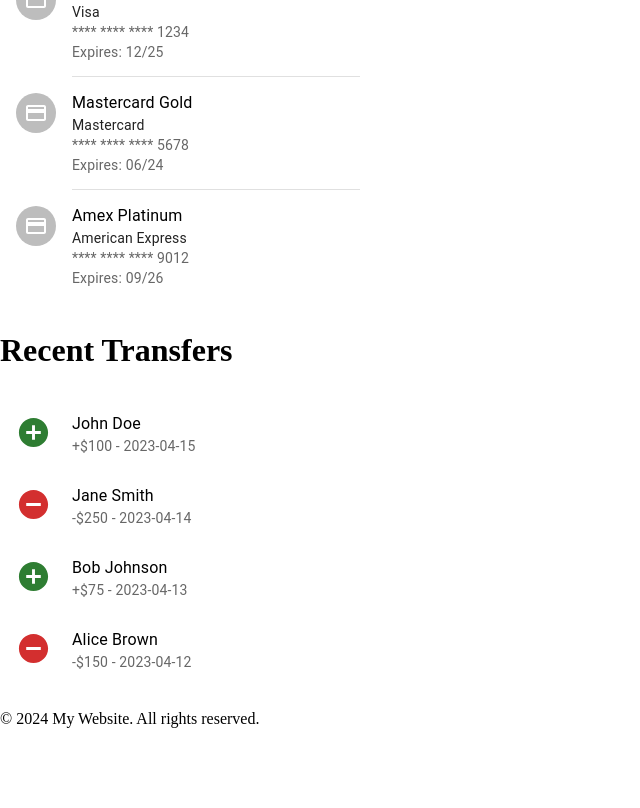
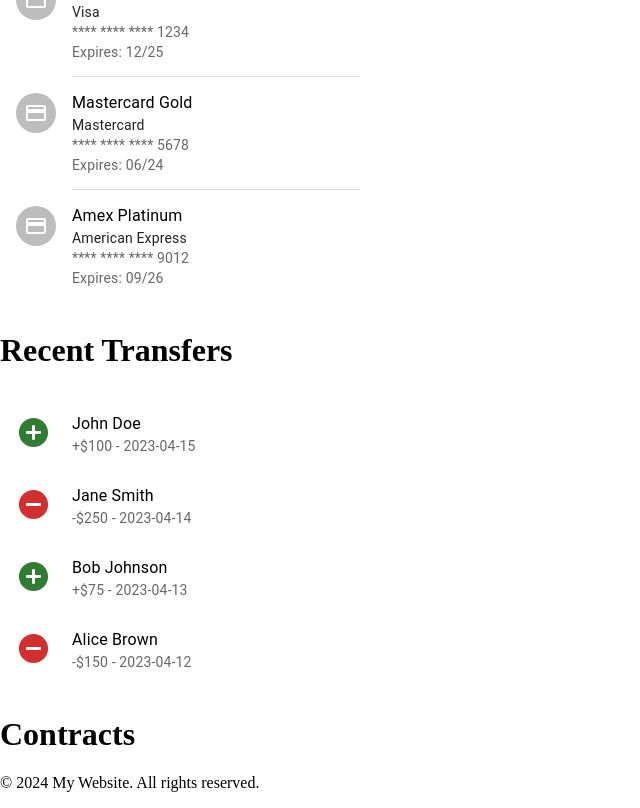
Before and after one commit to Alfiarze/alfiarze-collabothon, a React (Vite) app in the folder app/: page /filiptest in a window 1280 px wide. Shown: the part 398-1206 px from the top of the page, without its empty margins (0-640 px from the left). Before the commit the page ends 1142 px from the top, so only its background shows below. Built offline with nearby package versions, Linux system fonts and the light colour scheme.

Commit message:
utworzenie-contracts

```diff
--- /dev/null
+++ b/app/src/components/widgets/Contracts.tsx
@@ -0,0 +1,10 @@
+
+const Contracts = () => {
+    return (
+        <div>
+            <h1>Contracts</h1>
+        </div>
+    )
+}
+
+export default Contracts;
--- /dev/null
+++ b/app/src/components/widgets/StockMarket.tsx
@@ -0,0 +1,10 @@
+
+const StockMarket = () => {
+    return (
+        <div>
+            <h1>Stock Market</h1>
+        </div>
+    )
+}
+
+export default StockMarket;
--- a/app/src/pages/Filiptest.tsx
+++ b/app/src/pages/Filiptest.tsx
@@ -4,7 +4,8 @@ import Exchange from '../components/Exchange';
 import TransferForm from '../components/TransferForm';
 import CardsList from '../components/widgets/CardsList';
 import RecentTransfersList from '../components/widgets/RecentTransfersList';
-
+import StockMarket from '../components/widgets/StockMarket';
+import Contracts from '../components/widgets/Contracts';
 const Filiptest = () => {
   return (
     <Router>
@@ -13,6 +14,7 @@ const Filiptest = () => {
         <Exchange/>
         <CardsList/>
         <RecentTransfersList/>
+        <Contracts/>
       </div>
     </Router>
   );
--- a/app/src/pages/Widgets.tsx
+++ b/app/src/pages/Widgets.tsx
@@ -1,5 +1,7 @@
 import CardsList from "../components/widgets/CardsList";
+import Contracts from "../components/widgets/Contracts";
 import RecentTransfersList from "../components/widgets/RecentTransfersList";
+import StockMarket from "../components/widgets/StockMarket";
 
 const Widgets = () => {
     return (
@@ -7,6 +9,8 @@ const Widgets = () => {
             <h1>Widgets</h1>
             <CardsList/>
             <RecentTransfersList/>
+            <StockMarket/>
+            <Contracts/>
         </div>
     )
 }
```
